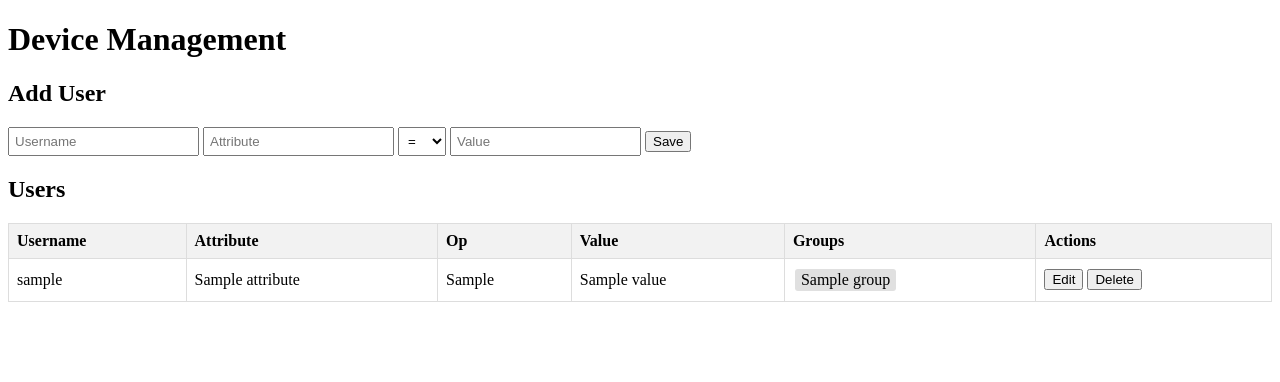
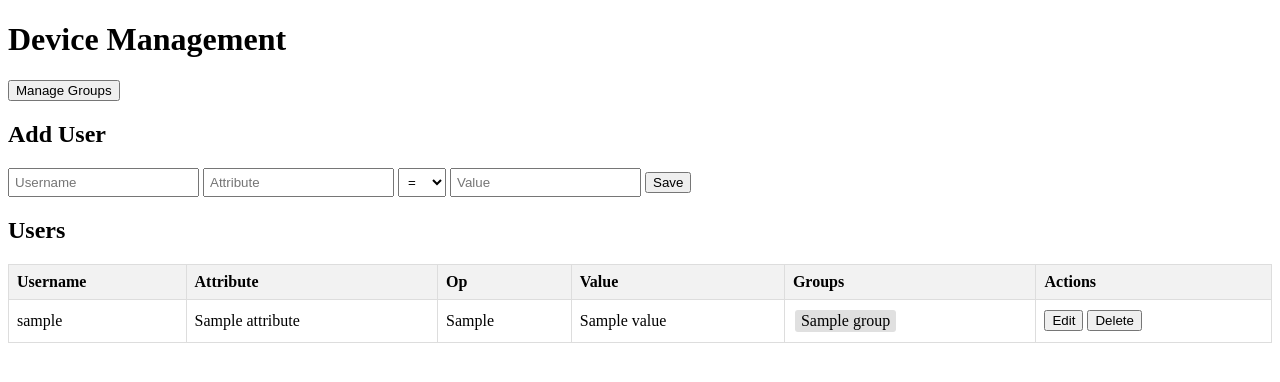
Before and after one commit to bsnellen/FR_Mgmt, a Flask app: template templates/index.html in a window 1280 px wide. Shown: the top 382 px of the page. Run offline with Flask 3, Linux system fonts and the light colour scheme; the template is opened without the code that fills it: most values are stand-ins (such as "Sample title", 1, 10 or a date in 2020).

Commit message:
Add button to navigate to groups page
Co-authored-by: bsnellen <bsnellen@users.noreply.github.com>

```diff
--- a/templates/index.html
+++ b/templates/index.html
@@ -18,6 +18,8 @@
 </head>
 <body>
     <h1>Device Management</h1>
+
+    <p><a href="/groups"><button>Manage Groups</button></a></p>
 
     <h2>Add User</h2>
     <form method="POST" action="/update">
```
